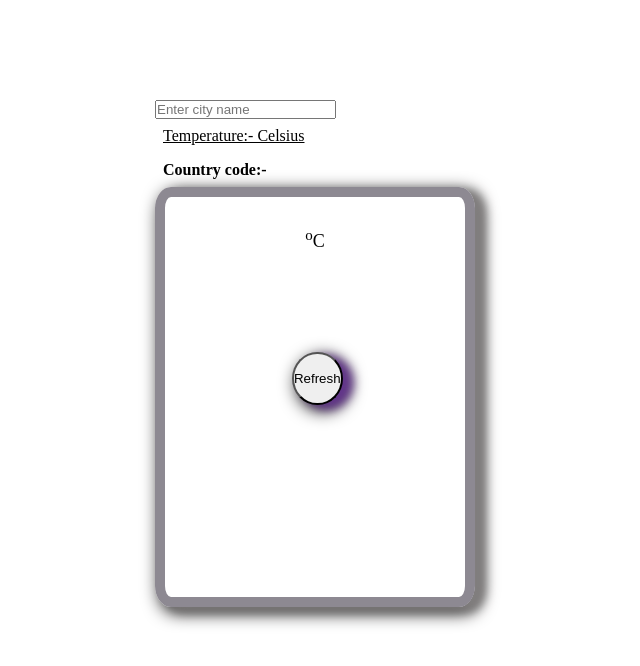
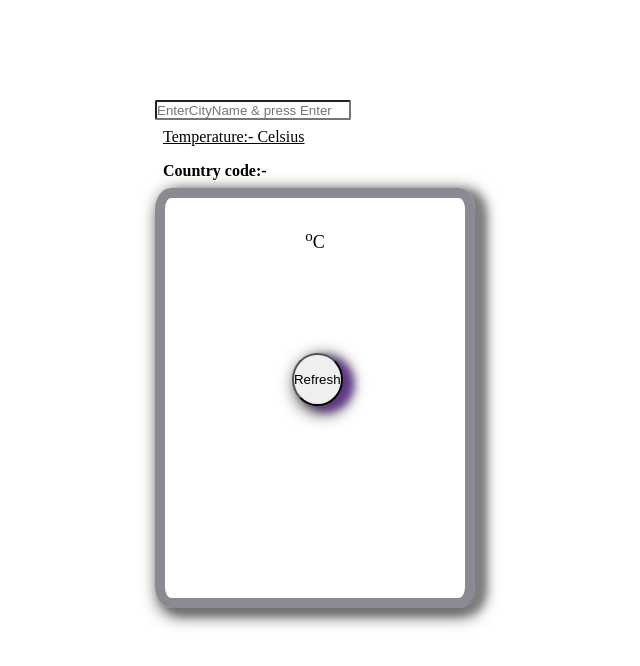
Before and after one commit to SHAHINSAH/WeatherApp, a plain HTML site: page index.html in a window 1280 px wide. Shown: the whole page, without its empty margins (145-785 px from the left). Drawn offline with Linux system fonts and the light colour scheme.

Commit message:
weatherApp1

```diff
--- a/index.html
+++ b/index.html
@@ -10,7 +10,7 @@
 <body>
 
         <div class="container">
-        <input id="in" placeholder="Enter city name" type="text">
+        <input id="in" placeholder="EnterCityName & press Enter" type="text">
         <p style="padding: .5rem;"><u>Temperature:- Celsius</u></p>
         <h4 style="padding: .5rem;">Country code:- <span id="co"></span></h4>
         <div class="card">
@@ -24,8 +24,12 @@
 </body>
 <script type="text/javascript">
             var naam="";
-            document.addEventListener("click",()=>{
-            naam=document.getElementById('in').value;
+            document.addEventListener("keypress",(e)=>{
+                if(e.key==="Enter"){
+                    naam=document.getElementById('in').value;
+                }
+
+
             link = `https://api.openweathermap.org/data/2.5/weather?q=${naam}&appid=4a4f1ce1953c34c9ba2088f874784df5`;
        var request = new XMLHttpRequest();
     request.open('GET',link,true);
--- a/style.css
+++ b/style.css
@@ -1,6 +1,13 @@
 *{
     margin: 0px;
     padding: 0px;
+
+}
+input{
+    color: black;
+    width: 12rem;
+    height: 1rem;
+    border-radius: 2px;
 
 }
 .container{
```
